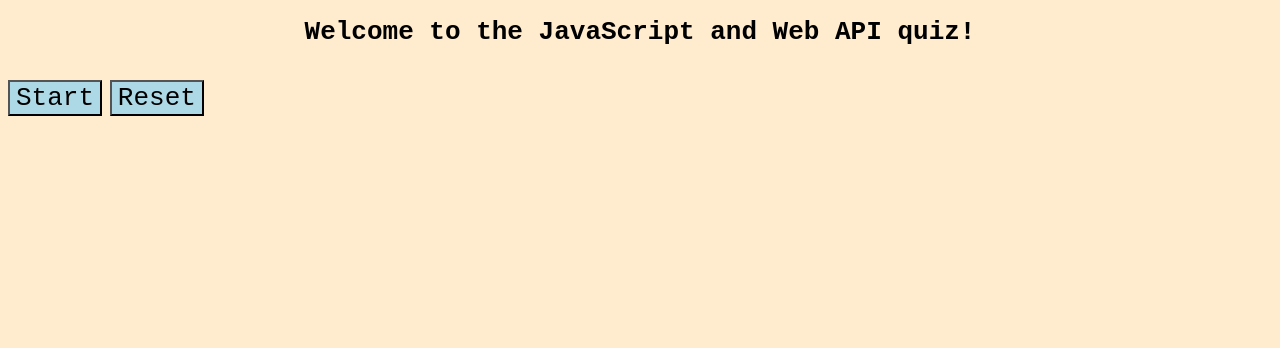
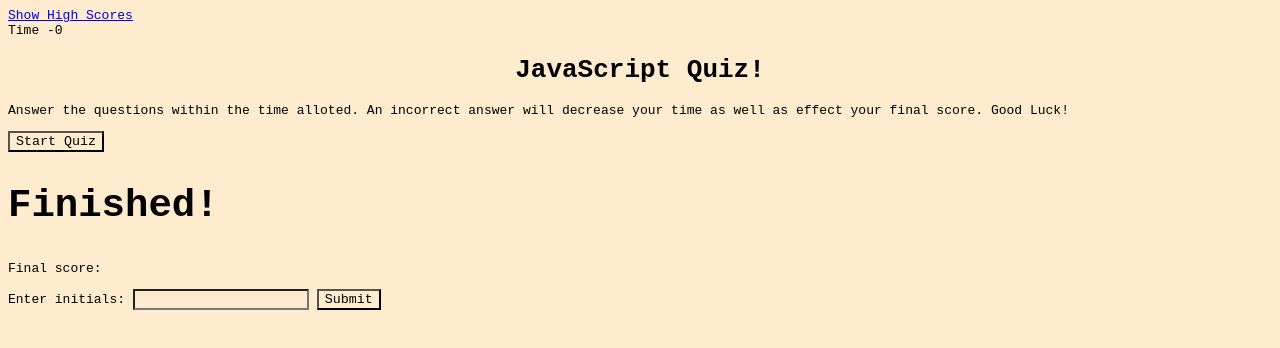
Before and after one commit to zjw1239/javascript-quiz, a plain HTML site: page index.HTML in a window 1280 px wide. Drawn offline with Linux system fonts and the light colour scheme.

```diff
--- a/index.HTML
+++ b/index.HTML
@@ -6,15 +6,38 @@
   <meta name="viewport" content="width=device-width, initial-scale=1.0">
   <title>JavaScript/ Web API quiz!</title>
   <link rel="stylesheet" href="./assets/reset.css">
+  <link rel="preconnect" href="https://fonts.googleapis.com" />
+  <link rel="preconnect" href="https://fonts.gstatic.com" crossorigin />
+  <link rel="preconnect" href="https://fonts.googleapis.com" />
+  <link rel="preconnect" href="https://fonts.gstatic.com" crossorigin />
   <link rel="stylesheet" href="./assets/style.css">
 </head>
 
 <body>
-  <h1> Welcome to the JavaScript and Web API quiz!</h1>
-    <h2 id="time"></h2>
-  <div id="question-box"></div>
-    <button id="strt-btn" class="btn">Start</button>
-    <button id="rst-btn" class="btn">Reset</button>
+  <div class="scores"><a href="scores.html">Show High Scores</a></div>
+  <div class="timer">Time -<span id="time">0</span></div>
+  <div class="box">
+    <div id="start-screen" class="start">
+      <h1>JavaScript Quiz!</h1>
+      <p>Answer the questions within the time alloted. An incorrect answer will decrease your time as well as effect your final score. Good Luck!</p>
+      <button id="start">Start Quiz</button>
+    </div>
+
+    <div id="questions" class="hide">
+      <h2 id="question-title"></h2>
+      <div id="choices" class="choices"></div>
+    </div>
+
+    <div id="finish-screen" class="hide">
+    <h2>Finished!</h2>
+    <p>Final score:<span id="results"></span></p>
+    <p>Enter initials: <input type="text" id="initials" max="3" />
+      <button id="submit">Submit</button>
+    </p></div>
+
+    <div id="q-results" class="feedback-hide"></div>
+  </div>
+
   <script src= "script.js"></script>
 </body>
 </html>
```
Also changed, not shown: scores.html (added, +23 -0 lines).
